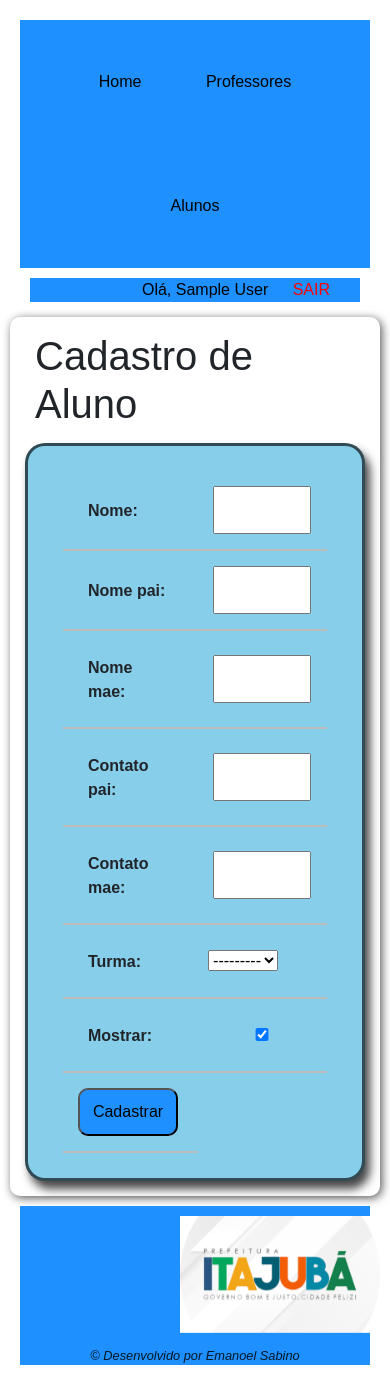
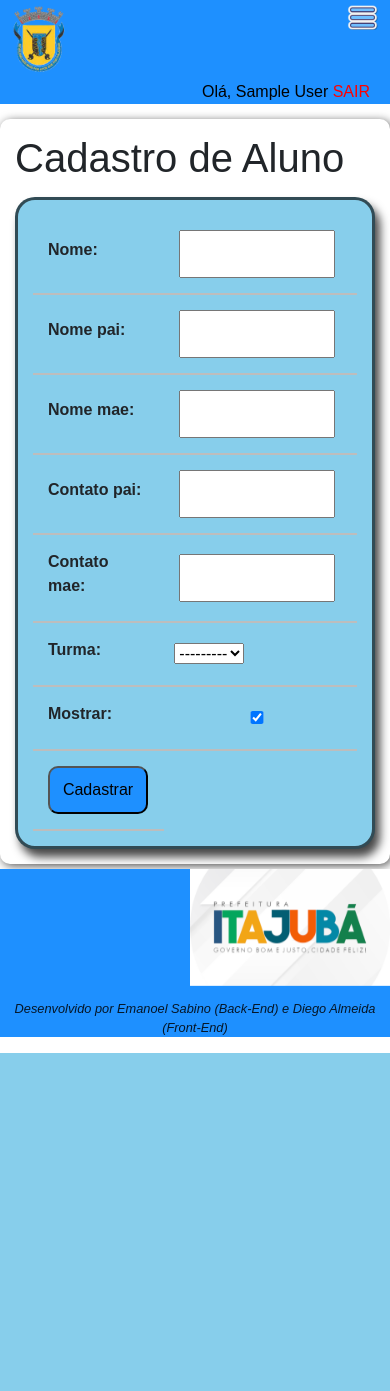
Before and after one commit to emanoelsabino/site_escola, a Django app: page /accounts/cad_aluno/ in a window 390 px wide. After the commit the page ends 1053 px from the top, so only its background shows below. Run offline with Django 4.2, Linux system fonts and the light colour scheme; the visitor is signed in with stand-in values (Sample User, id 1); data that the repository does not hold is empty; some libraries are stand-ins or nearby versions.

Commit message:
Edição menu - responsividade

```diff
--- a/static/paginas/style.css
+++ b/static/paginas/style.css
@@ -11,12 +11,16 @@
 }
 
 *{
-    margin: 10px;
+    margin: 0;
     padding: 0;
     font-family: Arial;
 }
 dl, ol, ul{
     margin-bottom: 0px;
+}
+
+body{
+    background-color: yellow;
 }
 
 .menu {
@@ -25,15 +29,19 @@
     position: -webkit-sticky;
     position: sticky;
     top: 0;
+    min-height: 80px;
 }
-.menu ul li {
+.menu a {
     display: inline-block;
+    color: var(--cor2);
+    padding: 10px 10px;
 }
-.menu ul li a {
-    display: block;
-    color: var(--cor2);
-    padding: 30px 10px;
+.menu a:hover{
+    font-weight: bold;
+    background-color: var(--cor8);
+    border-radius: 10px;
 }
+
 #logo{
     position: absolute;
     width: 80px;
@@ -42,11 +50,38 @@
     left: 0;
 }
 
-@media only screen and (max-width: 860px){
-    #logo{
+#btn-mobile{
+    position: absolute;
+    display: none;
+    box-align: left;
+    top: 0;
+    right: 10px;
+}
+@media (max-width: 1000px) {
+    #btn-mobile{
+        display: block;
+        padding: 0px;
+        margin: 0px;
+        border: 0px;
+        background-color: var(--cor1);
+    }
+    #menu a{
         display: none;
+        border: 2px solid rgba(0, 0, 0, 0.1);
+    }
+    #menu{
+        position: absolute;
+        width: 200px;
+        background-color: var(--cor1);
+        right: 50px;
+        z-index: 999;
+    }
+
+    #nav.active #menu a{
+        display: block;
     }
 }
+
 
 #titulo h1, h3{
     padding-bottom: 5px;
@@ -96,12 +131,12 @@
     background-color: var(--cor3);
     box-shadow: 2px 2px 10px var(--cor5);
     border-radius: 10px;
-    max-width: 1000px;
+    max-width: 1200px;
     margin: auto;
     margin-top: 15px;
     margin-bottom: 5px;
     padding: 15px;
-    min-height: 500px;
+    min-height: 88vh;
 }
 div.bloco1{
     background-color: var(--cor3);
--- a/templates/base.html
+++ b/templates/base.html
@@ -14,23 +14,25 @@
 
 </head>
 <body>
-    <nav class="menu">
+    <nav class="menu" id="nav">
+        <button id="btn-mobile">
+            <img width="35px" src="{% static 'img/icone-menu.png' %}" alt="">
+        </button>
         <img id="logo" src="{% static 'img/favicon.ico' %}" alt="logo img">
         {% if user.is_authenticated %}
-        <ul>
-            <li><a href="{% url 'index' %}">Home</a></li>
-            <li><a href="{% url 'professores' %}">Professores</a></li>
-            <li><a href="{% url 'alunos' %}">Alunos</a></li>
+        <div id="menu">
+            <a href="{% url 'index' %}">Home</a>
+            <a href="{% url 'professores' %}">Professores</a>
+            <a href="{% url 'alunos' %}">Alunos</a>
             {% for group in user.groups.all %}
             {% if group.name == 'administrador' %}
-            <li><a href="{% url 'cad_aluno' %}">Cadastrar Aluno</a></li>
-            <li><a href="{% url 'cad_professor' %}">Cadastrar Professor</a></li>
-            <li><a href="{% url 'cadastro' %}">Cadastrar Usuário</a></li>
-            <li><a href="/admin">Área do Administrador</a></li>
+            <a href="{% url 'cad_aluno' %}">Cadastrar Aluno</a>
+            <a href="{% url 'cad_professor' %}">Cadastrar Professor</a>
+            <a href="{% url 'cadastro' %}">Cadastrar Usuário</a>
+            <a href="/admin">Área do Administrador</a>
             {% endif %}
             {% endfor %}
-
-        </ul>
+        </div>
         {% else %}
         <ul>
             <li>Escola Municipal São Sebastião</li>
@@ -62,8 +64,19 @@
         <div class="footer">
             <img src="{% static 'img/img_itajuba.png' %}" alt="">
         </div>
-        <p>&copy; Desenvolvido por Emanoel Sabino</p>
+        <p>Desenvolvido por Emanoel Sabino (Back-End) e Diego Almeida (Front-End)</p>
     </footer>
+
+    <script>
+        const btnMobile = document.getElementById('btn-mobile');
+
+        function toggleMenu() {
+            const nav = document.getElementById('nav');
+            nav.classList.toggle('active');
+        }
+
+        btnMobile.addEventListener('click', toggleMenu);
+    </script>
 
     <!-- Optional JavaScript -->
     <!-- jQuery first, then Popper.js, then Bootstrap JS -->
```
Also changed, not shown: paginas/static/paginas/style.css (+38 -7 lines), paginas/static/img/icone-menu.png (added), static/img/icone-menu.png (added), 2 other files.
